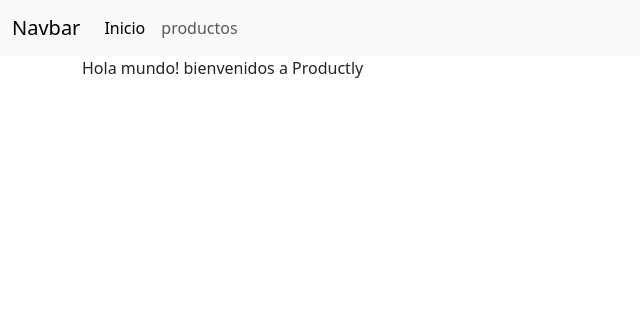
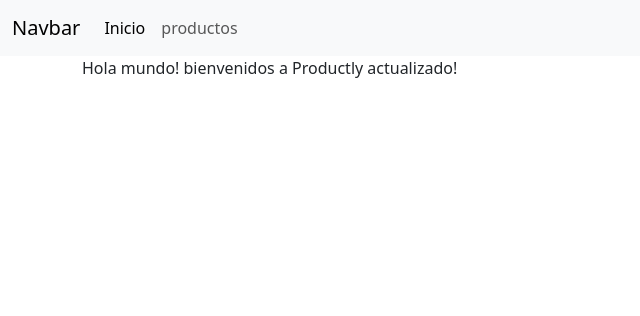
Before and after one commit to RGJair03/productly, a Django app: page / in a window 1280 px wide. Shown: the top 316 px of the page, without its empty margins (0-640 px from the left). Run offline with Django 4.2, Linux system fonts and the light colour scheme.

Commit message:
actualizado

```diff
--- a/templates/inicio.html
+++ b/templates/inicio.html
@@ -1,3 +1,3 @@
 {% extends "base.html" %} {% block content %}
-    Hola mundo! bienvenidos a Productly
+    Hola mundo! bienvenidos a Productly actualizado!
 {% endblock %}
```
